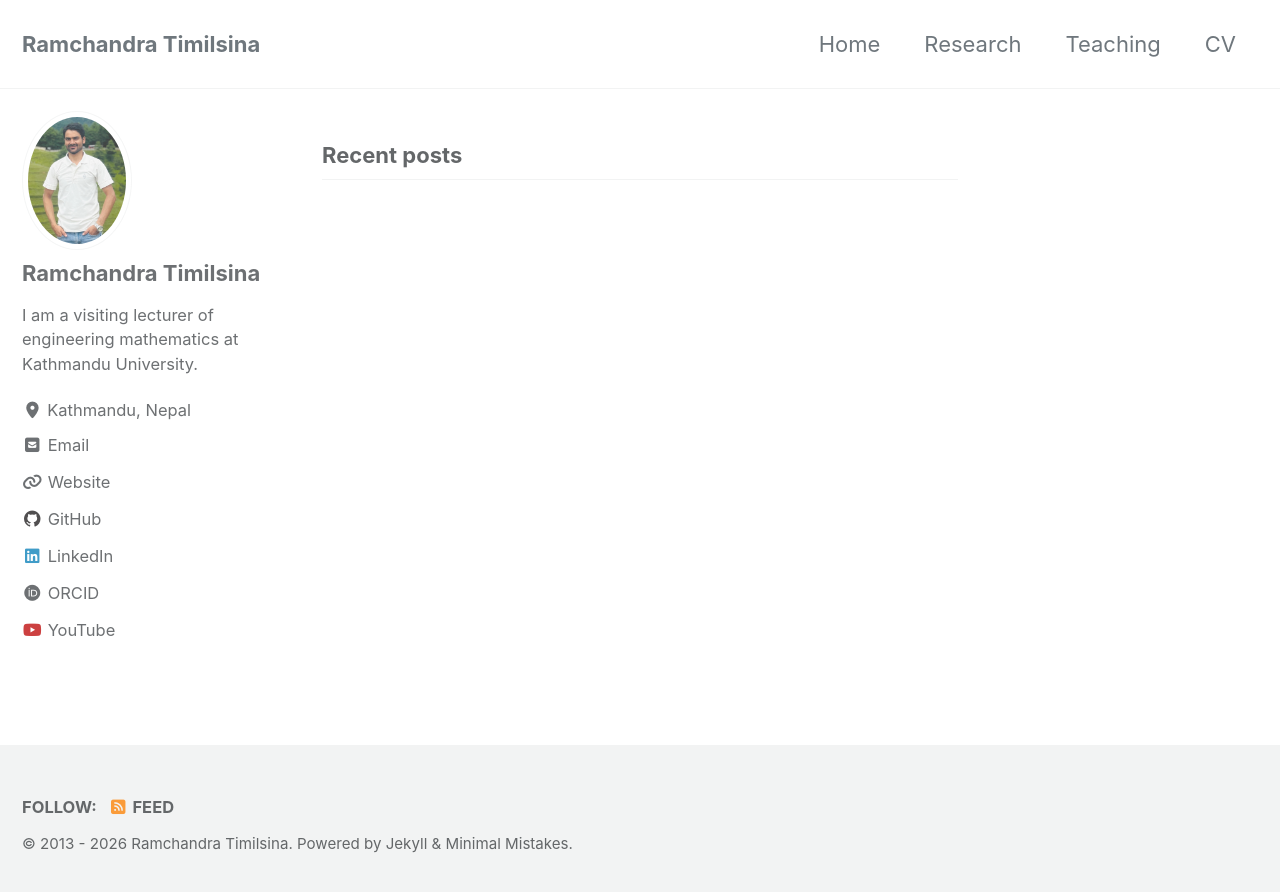
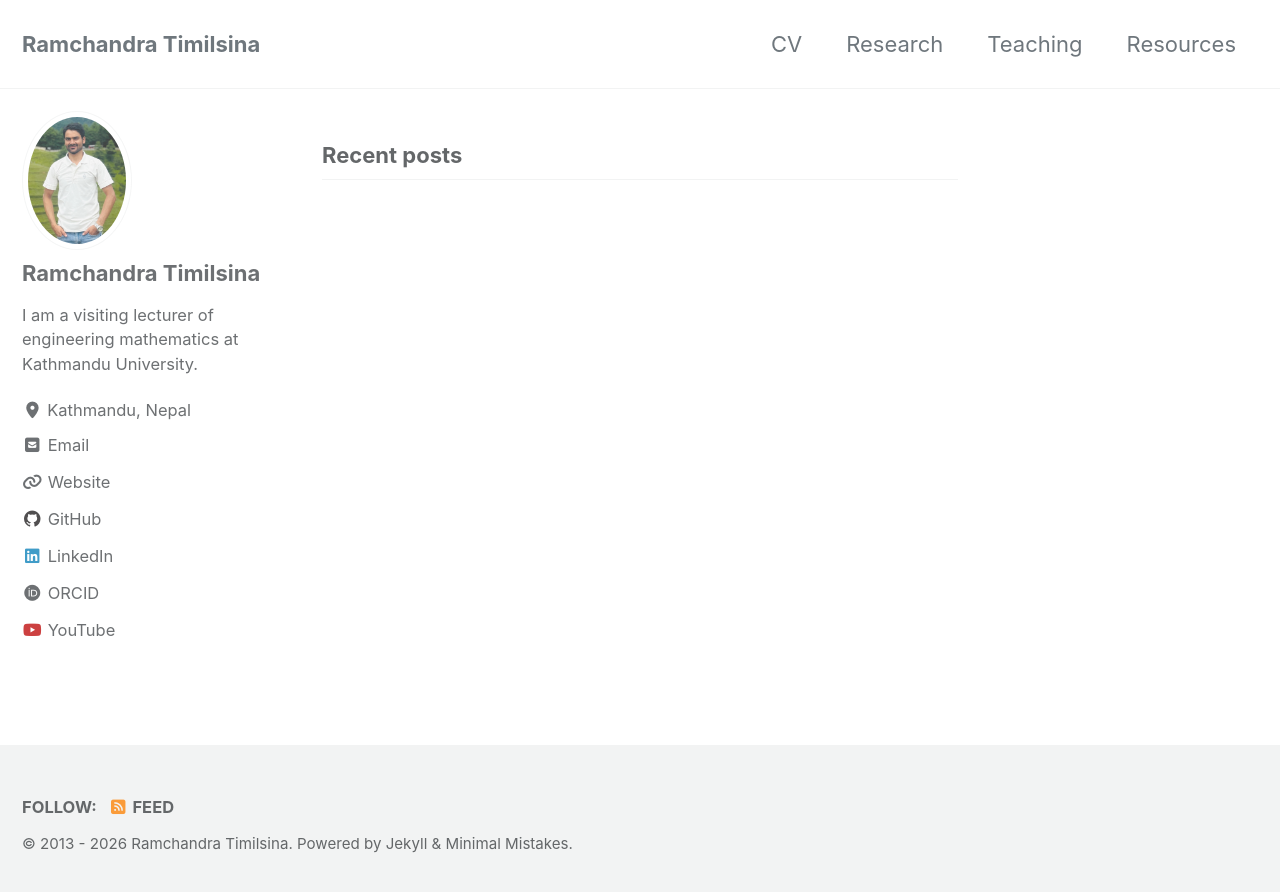
Before and after one commit to TimilsinaRC07/TimilsinaRC07.github.io, a Jekyll site: the page built from index.html, in a window 1280 px wide. Shown: the top 892 px of the page. Built offline with Jekyll 4.4.1, drawn with Linux system fonts in a browser that asks for light colours; cached includes are drawn as plain includes; the list of posts is cut into pages by our own code.

Commit message:
Update navigation links in navigation.yml

```diff
--- a/_data/navigation.yml
+++ b/_data/navigation.yml
@@ -1,10 +1,10 @@
 # Main Navigation Links
 main:
-  - title: "Home"
+  - title: "CV"
     url: /
   - title: "Research"
     url: /research/
   - title: "Teaching"
     url: /teaching/
-  - title: "CV"
+  - title: "Resources"
     url: /cv/
```
